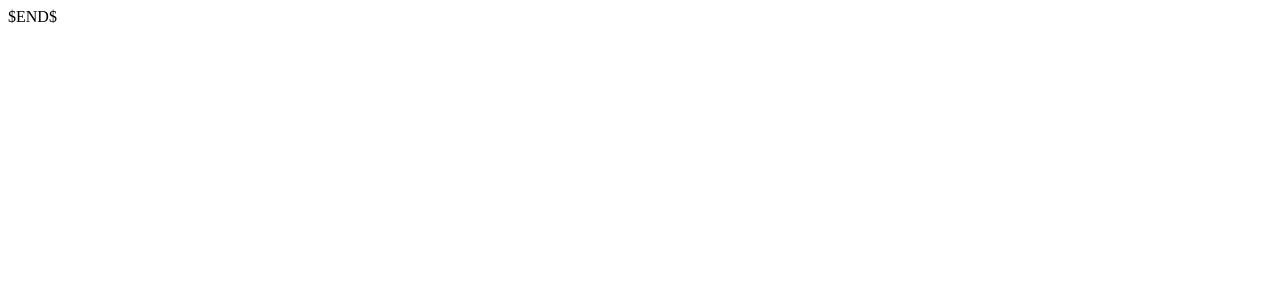
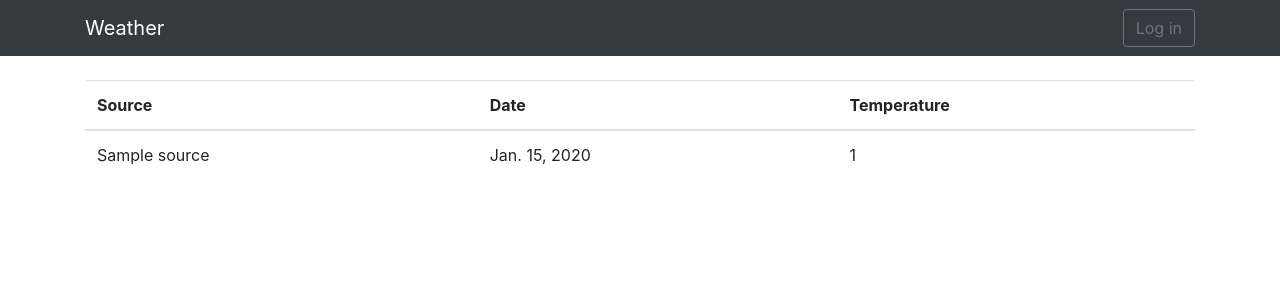
Before and after one commit to Abalmaz/Weather, a Django app: page / in a window 1280 px wide. Before the commit the part shown is almost empty. Shown: the top 300 px of the page. Run offline with Django 3.2, Linux system fonts and the light colour scheme; tables that the repository leaves empty hold one stand-in row (values such as "Sample post"); some libraries are stand-ins or nearby versions.

Commit message:
Created page for list of temperature

```diff
--- a/my_weather/templates/my_weather/base.html
+++ b/my_weather/templates/my_weather/base.html
@@ -15,7 +15,7 @@
             <a class="navbar-brand" href="{% url 'home' %}">Weather</a>
             <div class="collapse navbar-collapse" id="mainMenu">
                 {% if user.is_authenticated %}
-                     <a href="{% url 'logout' %}" class="btn btn-outline-secondary">Logout</a>
+                     <a href="{% url 'logout' %}" class="btn btn-outline-secondary">Log out</a>
                 {% else %}
                     <form class="form-inline ml-auto">
                         <a href="{% url 'login' %}" class="btn btn-outline-secondary">Log in</a>
--- a/my_weather/templates/my_weather/show_weather.html
+++ b/my_weather/templates/my_weather/show_weather.html
@@ -1,10 +1,32 @@
-<!DOCTYPE html>
-<html lang="en">
-<head>
-    <meta charset="UTF-8">
-    <title>$Title$</title>
-</head>
-<body>
-$END$
-</body>
-</html>
+{% extends 'my_weather/base.html' %}
+{% block content %}
+<br>
+<table class="table">
+    <thead class="table table-hover">
+      <tr>
+          <th>Source</th>
+          <th>Date</th>
+          <th>Temperature</th>
+      </tr>
+    </thead>
+    <tbody>
+      {% for temper in temperatures %}
+        <tr>
+            <td class="align-middle">
+                {{ temper.source }}
+            </td>
+            <td class="align-middle">
+                {{ temper.date }}
+            </td>
+            <td class="align-middle">
+                {{ temper.temperature }}
+            </td>
+        </tr>
+      {% empty %}
+        <tr>
+          <td colspan="5">No data</td>
+        </tr>
+      {% endfor %}
+    </tbody>
+</table>
+{% endblock %}
--- a/my_weather/views.py
+++ b/my_weather/views.py
@@ -7,3 +7,4 @@ from .models import Weather
 class WeatherListView(ListView):
     model = Weather
     template_name = 'my_weather/show_weather.html'
+    context_object_name = 'temperatures'
```
